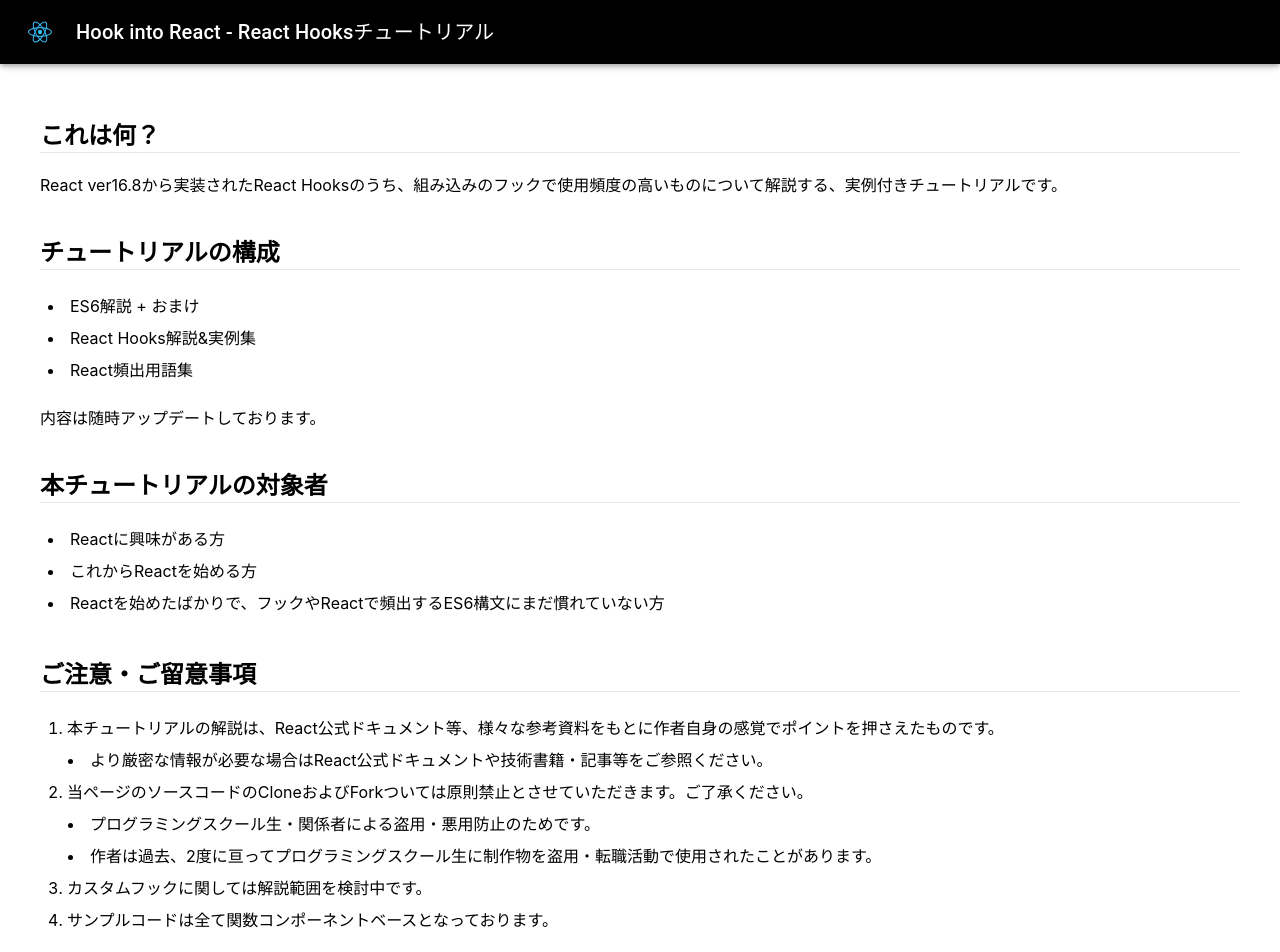
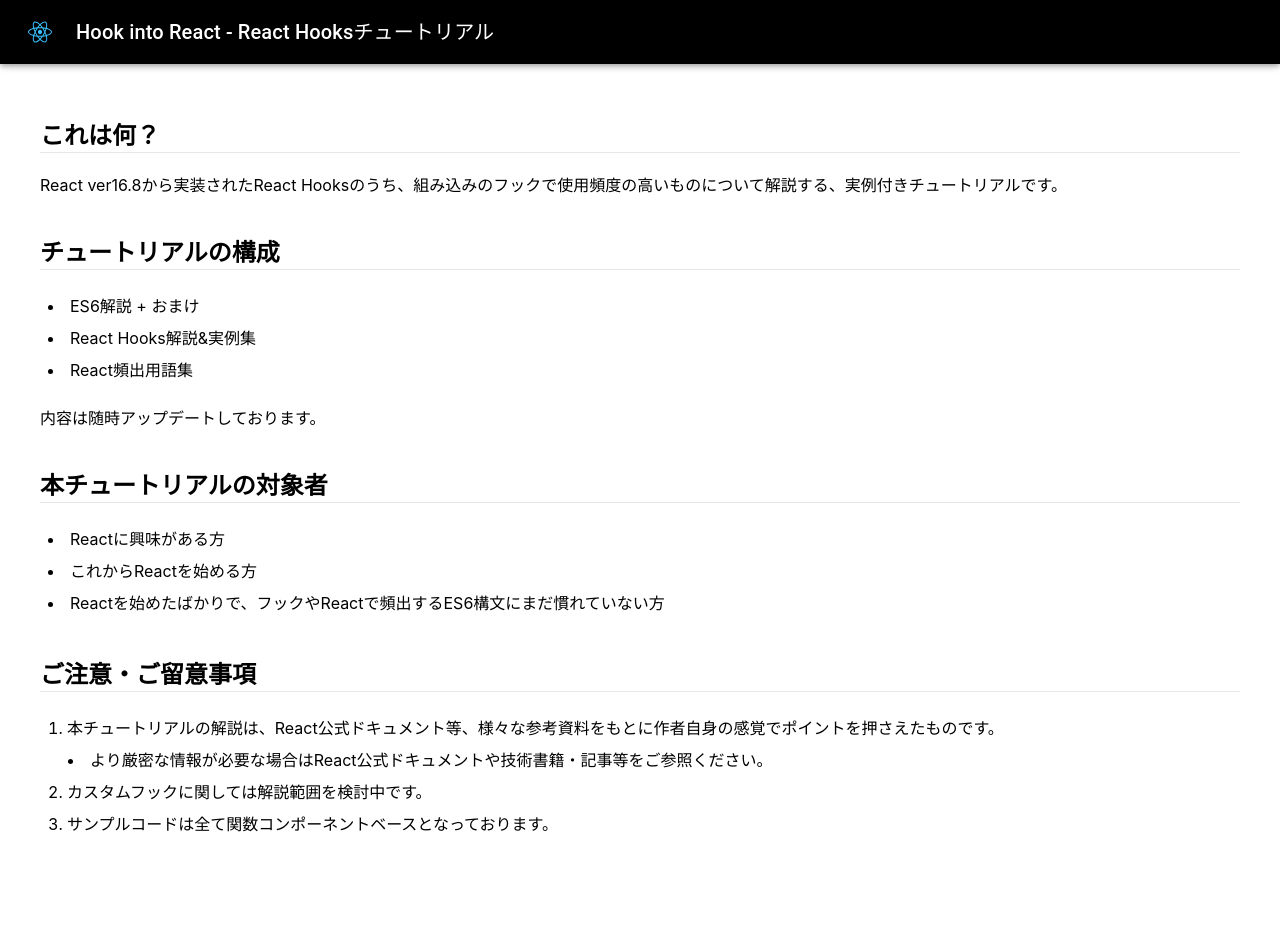
Before and after one commit to Teppeichang/react_hooks_tutorial, a React (Create React App) app: page / in a window 1280 px wide. Shown: the top 952 px of the page. Built offline with nearby package versions, Linux system fonts and the light colour scheme; the HTML template or start-up script is replaced by a standard one.

Commit message:
Fix: Topページの注意書きをREADMEに移行

```diff
--- a/src/pages/Top.jsx
+++ b/src/pages/Top.jsx
@@ -34,13 +34,6 @@
           </li>
         </ul>
         <li>
-          当ページのソースコードのCloneおよびForkついては原則禁止とさせていただきます。ご了承ください。
-        </li>
-        <ul className="list-disc list-inside pl-5">
-          <li>プログラミングスクール生・関係者による盗用・悪用防止のためです。</li>
-          <li>作者は過去、2度に亘ってプログラミングスクール生に制作物を盗用・転職活動で使用されたことがあります。</li>
-        </ul>
-        <li>
           カスタムフックに関しては解説範囲を検討中です。
         </li>
         <li>
```
Also changed, not shown: 1 other file (tests, documents, lock files or other folders).
